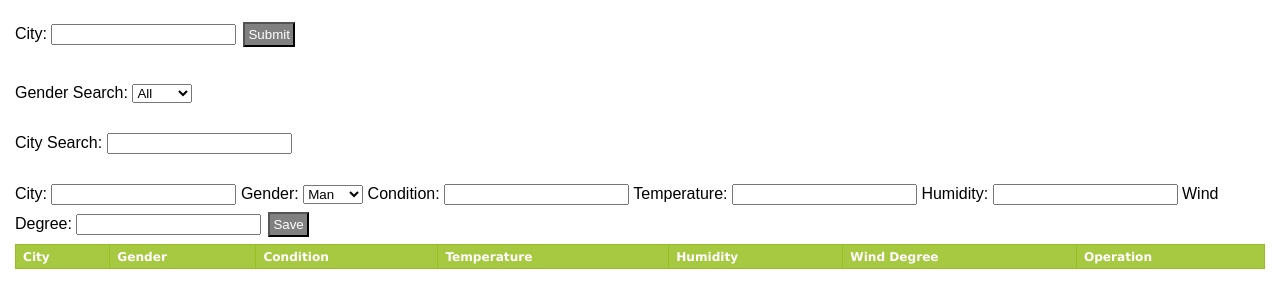
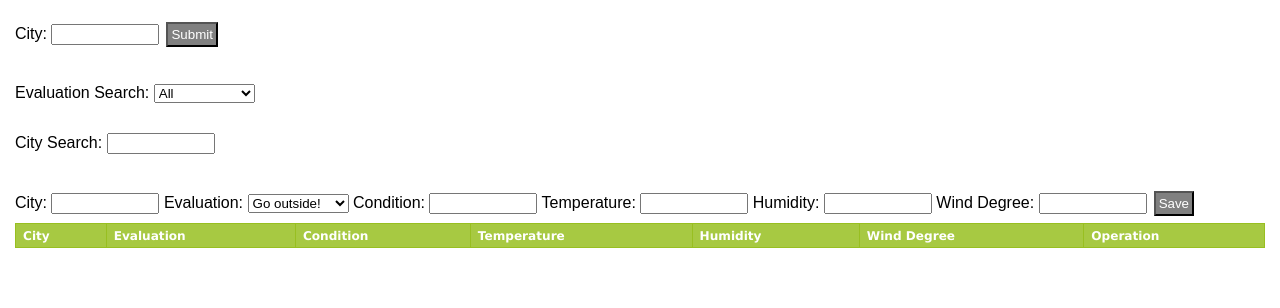
Before and after one commit to TonnyBiDa/React_Learning, a React (Create React App) app: page / in a window 1280 px wide. Shown: the top 308 px of the page. Built offline with nearby package versions, Linux system fonts and the light colour scheme.

Commit message:
fix all bugs and ready to merge

```diff
--- a/src/index.css
+++ b/src/index.css
@@ -17,9 +17,12 @@ body {
  	color: black;
  }
 
- .GenderSearch {
+ .EvaluationSearch {
  	padding: 15px;
  }
+input{
+  width: 100px;
+}
 table.table {
     font-family: verdana,arial,sans-serif;
     font-size:11px;
--- a/src/index.js
+++ b/src/index.js
@@ -169,7 +169,7 @@ var apiKey='b83287318bb74860b7801352171508&q='
 var StudentScoreTable = createReactClass({
 	getInitialState:function(){
 		return{CityFliter:'',
-				GenderFliter: '0',
+				EvaluationFliter: '0',
 				data:[],
 				deleteflag:false,
 				Id:0
@@ -177,7 +177,12 @@ var StudentScoreTable = createReactClass({
 				// weather:{}
 				}
 	},
-	WeatherData:function(CityAsk){
+	componentWillMount(){
+		this.WeatherData();
+	},
+	WeatherData:function(CityAsk=''){
+		console.log(CityAsk);
+		if (CityAsk!==''){
 		var url=http+apiKey+CityAsk;
 		var weatheradd={};
 		// var condition='';
@@ -185,12 +190,14 @@ var StudentScoreTable = createReactClass({
 		var State=this;
 		// var addd={};
 		var i=this.state.Id;
+		var data = this.state.data;
+		// var i=this.state.Id;
 		axios.get(url).then(function(items){
-			console.log(items);
+			// console.log(items);
 
 			weatheradd.Id = i;
 			weatheradd.City = items.data.location.name;
-			weatheradd.Gender = 'Man';
+			weatheradd.Evaluation = 'Go outside!';
 			// this.setState({condition:items.data.current.condition.text})
 			weatheradd.Condition = items.data.current.condition.text;
 			// State.setState({weather:response.data.location.name});
@@ -198,25 +205,25 @@ var StudentScoreTable = createReactClass({
 			weatheradd.Humidity = items.data.current.humidity;
 			weatheradd.WindDegree = items.data.current.wind_degree;
 			weatheradd.deleteflag=false;
-		});
+			data.push(weatheradd);
+			State.setState({data:data});
+			i++;
+			State.setState({Id:i});
+
+		});}else{return }
 		// weatheradd.City=CityAsk;
-		// weatheradd.Gender = 'Man';
+		// weatheradd.Evaluation = 'Go outside!';
 		// weatheradd.Id = i;
 		// weatheradd.Condition = this.state.condition;
 		// data.push(weatheradd);
 		// console.log(this.state.weather);
 		// console.log(weatheradd.Temperature);
-		var data = this.state.data;
-		var i=this.state.Id;
+
 
 		// console.log(i);
 		// addd.push[weatheradd];
 		// console.log(addd);
-		data.push(weatheradd);
-		console.log(weatheradd);
-		this.setState({data:data});
-		this.setState({Id:i});
-		i++;
+
 		// console.log(weather);
 		// console.log(weather);
 		// this.setState({data:CityAsk});
@@ -224,9 +231,9 @@ var StudentScoreTable = createReactClass({
 	onCityChange:function(City){
 		this.setState({CityFliter:City});
 	},
-	onGenderChange:function(Gender){
-		this.setState({GenderFliter:Gender});
-		// console.log(this.state.GenderFliter);
+	onEvaluationChange:function(Evaluation){
+		this.setState({EvaluationFliter:Evaluation});
+		// console.log(this.state.EvaluationFliter);
 	},
 	adddata:function(data){
 		this.setState({data:data});
@@ -238,6 +245,9 @@ var StudentScoreTable = createReactClass({
 		var i=this.state.Id;
 		i++;
 		this.setState({Id:i});
+	},
+	WeatherDataadd:function(CityAsk){
+		this.WeatherData(CityAsk);
 	},
 	onDeletehander:function(id){
 		var deleteflag=this.setState.bind(this);
@@ -252,10 +262,10 @@ var StudentScoreTable = createReactClass({
 	render:function(){
 		return(
 				<div>
-				<CityWeather GetWeatherData={this.WeatherData}/>
-				<GenderSearch onGenderChange = {this.onGenderChange}/>
+				<CityWeather GetWeatherData={this.WeatherDataadd}/>
+				<EvaluationSearch onEvaluationChange = {this.onEvaluationChange}/>
 				<CitySearch onCityChange={this.onCityChange}/>
-				<ModifInfo CityFilter={this.state.CityFliter} GenderFliter={this.state.GenderFliter} data={this.state.data}
+				<ModifInfo CityFilter={this.state.CityFliter} EvaluationFliter={this.state.EvaluationFliter} data={this.state.data}
 				adddata={this.adddata} ondeletehander={this.onDeletehander} deleteflag={this.state.deleteflag} Id={this.state.Id}
 				addId={this.addId}/>
 				</div>
@@ -266,12 +276,13 @@ var StudentScoreTable = createReactClass({
 var CityWeather=createReactClass({
 	GetData:function(){
 		this.props.GetWeatherData(this.refs.CityAsk.value);
+		this.refs.CityAsk.value='';
 	},
 	render:function(){
 		return(
-				<div className="GenderSearch">
+				<div className="EvaluationSearch">
 				<text > City: </text>
-				<input ref='CityAsk'></input>
+				<input ref='CityAsk' ></input>
 				<button className = "buttoner" onClick={this.GetData}>Submit</button>
 				</div>
 
@@ -279,18 +290,18 @@ var CityWeather=createReactClass({
 	}
 })
 
-var GenderSearch = createReactClass({
+var EvaluationSearch = createReactClass({
 	onFocus:function(event){
 		// console.log(event.target.value);
-		this.props.onGenderChange(event.target.value);
+		this.props.onEvaluationChange(event.target.value);
 	},
 	render:function(){
-		return (<div className = "GenderSearch">
-					<text> Gender Search: </text>
+		return (<div className = "EvaluationSearch">
+					<text> Evaluation Search: </text>
 					<select onChange={this.onFocus}>
 						<option value = '0' >All</option>
-						<option value = '1' >Man</option>
-						<option value = '2'>Famle</option>
+						<option value = '1' >Go outside!</option>
+						<option value = '2'>Stay at home</option>
 					</select>
 				</div>
 			);
@@ -306,7 +317,7 @@ var CitySearch = createReactClass({
 		// console.log(event.target.value);
 	},
 	render:function(){
-		return (<div className = "GenderSearch">
+		return (<div className = "EvaluationSearch">
 					<text > City Search: </text>
 					<input onChange = {this.updachange}></input>
 				</div>
@@ -319,15 +330,21 @@ var ModifInfo = createReactClass({
 	ItemSave:function(){
 		var arr={};
 		var ItemCity = this.refs.inputCity.value;
-		var ItemGender = this.refs.optionValue.value;
+		var ItemEvaluation = this.refs.optionValue.value;
 		var ItemCondition = this.refs.inputCondition.value;
 		var ItemTemperature = this.refs.inputTemperature.value;
 		var ItemHumidity = this.refs.inputHumidity.value;
 		var ItemWindDegree = this.refs.inputWindDegree.value;
 
+		this.refs.inputCity.value ='';
+		this.refs.inputCondition.value ='';
+		this.refs.inputTemperature.value ='';
+		this.refs.inputHumidity.value ='';
+		this.refs.inputWindDegree.value ='';
+
 		arr.Id=this.props.Id;
 		arr.City=ItemCity;
-		arr.Gender=ItemGender;
+		arr.Evaluation=ItemEvaluation;
 		arr.Condition=ItemCondition;
 		arr.Temperature=ItemTemperature;
 		arr.Humidity=ItemHumidity;
@@ -347,47 +364,47 @@ var ModifInfo = createReactClass({
 	render:function(){
 		var scoreNotes=[];
 		var CityFilter=this.props.CityFilter;
-		var genderFilter=parseInt(this.props.GenderFliter);
+		var EvaluationFilter=parseInt(this.props.EvaluationFliter);
 		// this.deletehander=this.deletehander.bind(this);
-		// console.log(genderFilter);
+		// console.log(EvaluationFilter);
 		var deletehander=this.deletehander;
 		// console.log(this.props.data);
-		 // if (genderFilter==='1'){console.log("ogogog")};
-		var GENDER=['All','Man','Famle'];
+		 // if (EvaluationFilter==='1'){console.log("ogogog")};
+		var Evaluation=['All','Go outside!','Stay at home'];
 		// console.log(this.props.data);
 		this.props.data.map(function(scoreitems,i){
 			// console.log(CityFilter);
 			// this.deletehander=this.deletehander.bind(this);
-			if (CityFilter===''&& genderFilter===0){
+			if (CityFilter===''&& EvaluationFilter===0){
 			// console.log("fofofo");
 			// console.log(scoreitems);
 			!scoreitems.deleteflag&&scoreNotes.push(<Line key={i} score={scoreitems} ondelete={deletehander}/>);
 			}
-			if (CityFilter!=='' && genderFilter===0){
+			if (CityFilter!=='' && EvaluationFilter===0){
 			if(scoreitems.City.indexOf(CityFilter)> -1){
 				!scoreitems.deleteflag&&scoreNotes.push(<Line key={i} score={scoreitems} ondelete={deletehander}/>);
 				}
 			}
-			if (CityFilter ==='' && genderFilter!==0){
-				if (GENDER[genderFilter]===scoreitems.Gender){
+			if (CityFilter ==='' && EvaluationFilter!==0){
+				if (Evaluation[EvaluationFilter]===scoreitems.Evaluation){
 					!scoreitems.deleteflag&&scoreNotes.push(<Line key={i} score={scoreitems} ondelete={deletehander}/>);
 				}
 			}
-			if (CityFilter!=='' && genderFilter!==''){
-				if (GENDER[genderFilter]===scoreitems.Gender && scoreitems.City.indexOf(CityFilter)> -1){
+			if (CityFilter!=='' && EvaluationFilter!==''){
+				if (Evaluation[EvaluationFilter]===scoreitems.Evaluation && scoreitems.City.indexOf(CityFilter)> -1){
 					!scoreitems.deleteflag&&scoreNotes.push(<Line key={i} score={scoreitems} ondelete={deletehander} />);
 				}
 			}
 			}
 
 		);
-		return (<div className = "GenderSearch">
+		return (<div className = "EvaluationSearch">
 					<text > City: </text>
 					<input ref='inputCity'></input>
-					<text > Gender: </text>
+					<text > Evaluation: </text>
 					<select ref = 'optionValue'>
-						<option  value = 'Man'>Man</option>
-						<option  value = 'Famle'>Famle</option>
+						<option  value = 'Go outside!'>Go outside!</option>
+						<option  value = 'Stay at home'>Stay at home</option>
 					</select>
 					<text > Condition: </text>
 					<input ref='inputCondition'></input>
@@ -403,7 +420,7 @@ var ModifInfo = createReactClass({
 					<thead>
 					  <tr>
 					    <th>City</th>
-					    <th>Gender</th>
+					    <th>Evaluation</th>
 					    <th>Condition</th>
 					    <th>Temperature</th>
 					    <th>Humidity</th>
@@ -441,7 +458,7 @@ var Line=createReactClass({
 		return(
 				<tr ref="mytable" >
 				    <td>{rowline.City}</td>
-				    <td>{rowline.Gender}</td>
+				    <td>{rowline.Evaluation}</td>
 				    <td>{rowline.Condition}</td>
 				    <td>{rowline.Temperature}</td>
 				    <td>{rowline.Humidity}</td>
```
